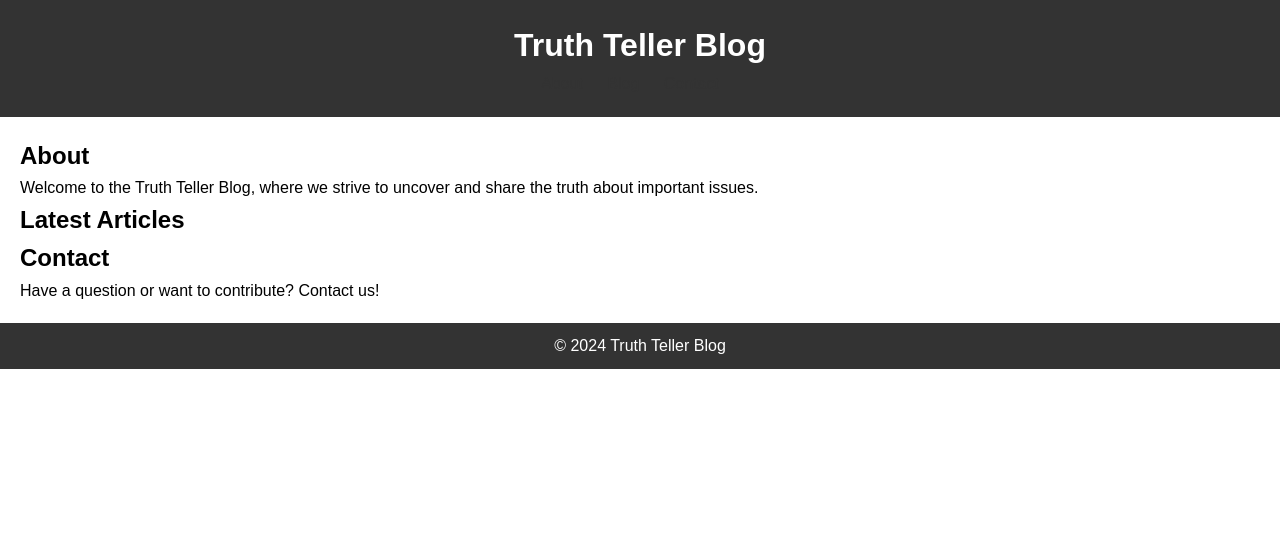
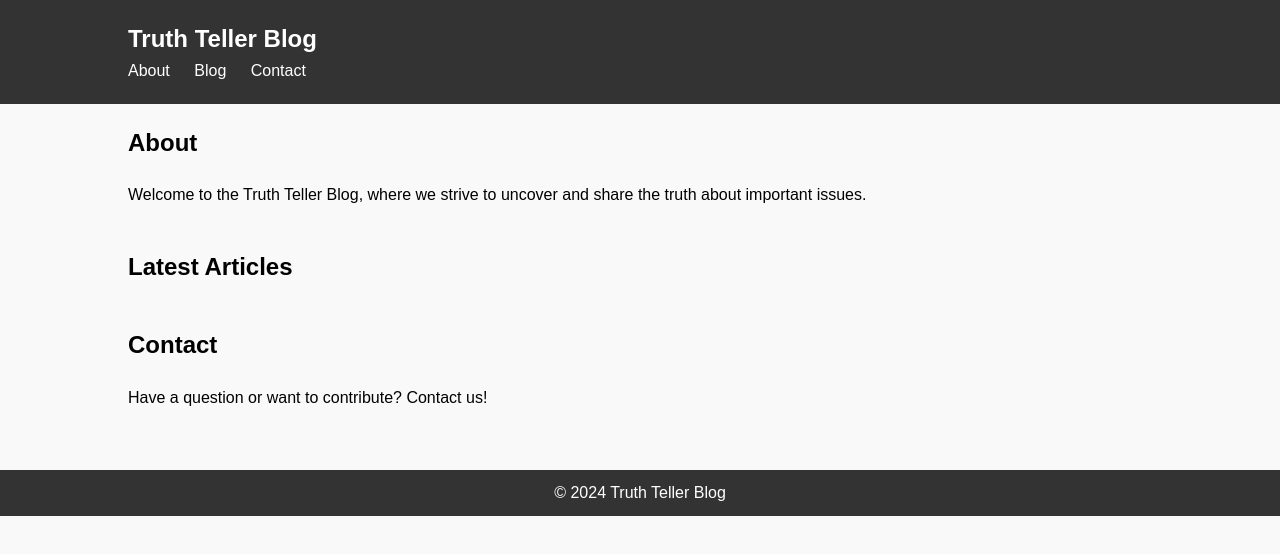
Before and after one commit to DanielGaudreault/MyMontreal, a plain HTML site: page index.html in a window 1280 px wide. Drawn offline with Linux system fonts and the light colour scheme; a script that the page names is missing.

Commit message:
Update styles.css

```diff
--- a/styles.css
+++ b/styles.css
@@ -1,4 +1,4 @@
-/* Reset some default styles */
+/* Reset default styles */
 body, h1, h2, p, ul, li {
     margin: 0;
     padding: 0;
@@ -7,13 +7,22 @@ body, h1, h2, p, ul, li {
 body {
     font-family: Arial, sans-serif;
     line-height: 1.6;
+    background-color: #f9f9f9;
+}
+
+.container {
+    width: 80%;
+    margin: 0 auto;
 }
 
 header {
     background-color: #333;
     color: #fff;
-    padding: 20px;
-    text-align: center;
+    padding: 20px 0;
+}
+
+header h1 {
+    font-size: 24px;
 }
 
 nav ul {
@@ -27,11 +36,19 @@ nav ul li {
 
 nav a {
     text-decoration: none;
-    color: #333;
+    color: #fff;
 }
 
 main {
-    padding: 20px;
+    padding: 20px 0;
+}
+
+section {
+    margin-bottom: 40px;
+}
+
+h2 {
+    margin-bottom: 20px;
 }
 
 footer {
```
